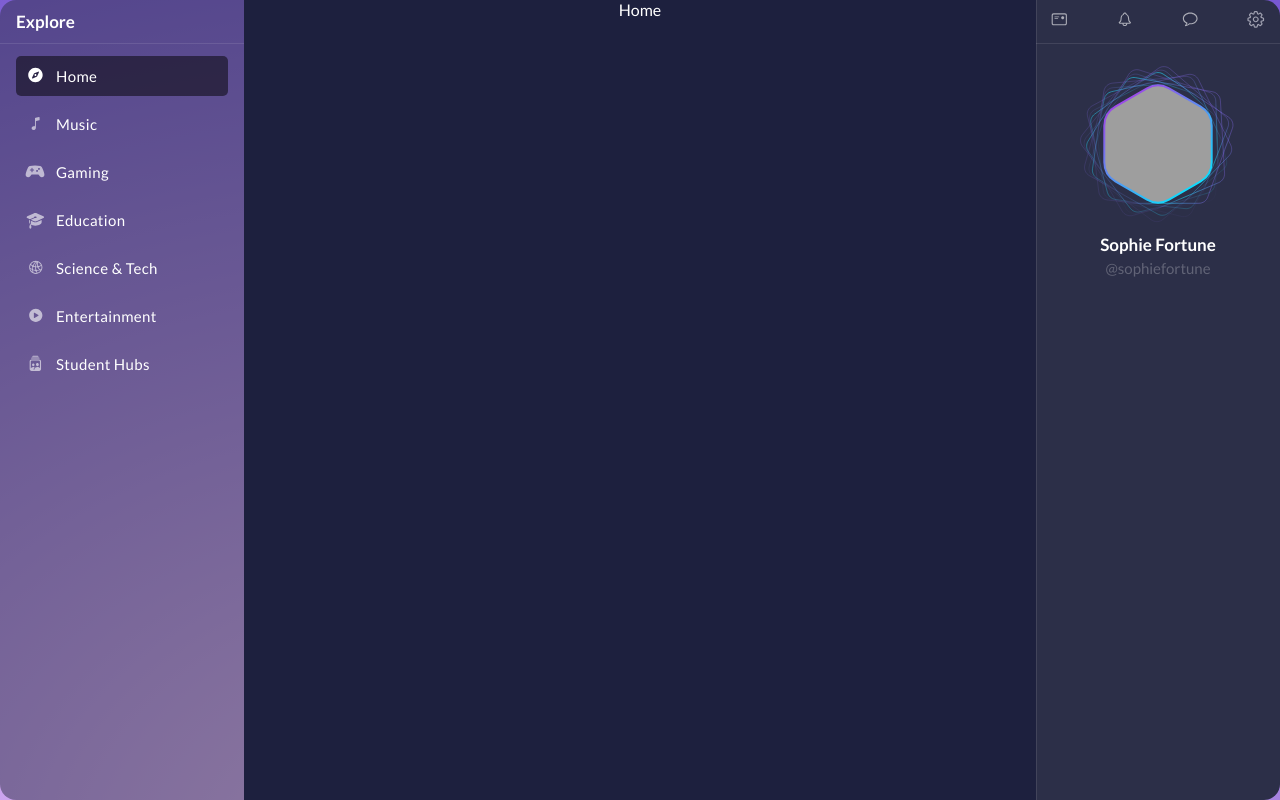
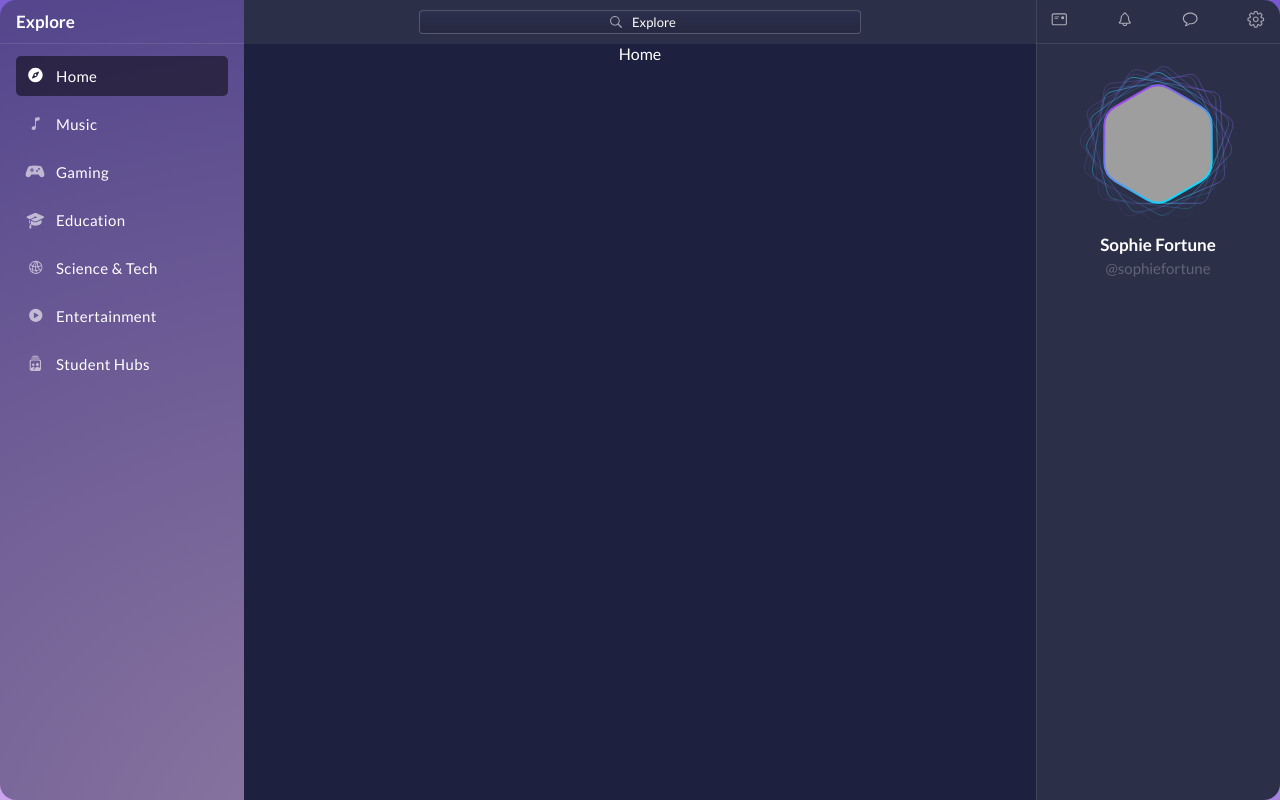
Before and after one commit to ViniciusCavalcanteSantos/daccord, a Next.js app: page / in a window 1280 px wide. Built offline with nearby package versions, Linux system fonts and the light colour scheme; grey boxes are pictures that could not be loaded.

Commit message:
Feat: Adds search header to the main section

```diff
--- a/src/app/layout.tsx
+++ b/src/app/layout.tsx
@@ -5,6 +5,7 @@ import Sidebar from '@/components/Sidebar'
 import styled from "./page.module.css";
 import UserProfile from '@/components/UserProfile';
 import StyledComponentsRegistry from './lib/registry';
+import SearchHeader from '@/components/SearchHeader';
 
 const lato = Lato({ weight: ["300", "400", "700"], subsets: ['latin'] })
 
@@ -27,6 +28,8 @@ export default function RootLayout({
               <Sidebar />
 
               <section className={styled.content}>
+                <SearchHeader />
+
                 {children}
               </section>
 
--- a/src/app/page.module.css
+++ b/src/app/page.module.css
@@ -20,6 +20,7 @@
 .content {
   background: #1D203E;
   display: flex;
-  justify-content: center;
+  flex-direction: column;
+  align-items: center;
   color: #fff;
 }
--- /dev/null
+++ b/src/components/SearchHeader.tsx
@@ -0,0 +1,86 @@
+"use client";
+
+import styled from "styled-components";
+import SearchIcon from "./icons/SearchIcon";
+import { useState } from "react";
+
+interface PlaceholderProps {
+  visible: boolean
+}
+
+const Container = styled.div`
+  display: flex;
+  justify-content: center;
+  align-items: center;
+  background: #2C2F48;
+  width: 100%;
+  height: 44px;
+`
+
+const InputLabel = styled.label`
+  display: flex;
+  justify-content: center;
+  align-items: center;
+  border-radius: 4px;
+  border: 1px solid rgba(255, 255, 255, 0.20);
+  background: linear-gradient(180deg, rgba(46, 51, 90, 0.30) 0%, rgba(28, 27, 51, 0.30) 100%);
+  height: 24px;
+  width: 100%;
+  max-width: 442px;
+`
+
+const Placeholder = styled.div<PlaceholderProps>`
+  position: absolute;
+  display: flex;
+  align-items: center;
+  color: #FFF;
+  text-align: center;
+  font-size: 13px;
+  pointer-events: none;
+  opacity: ${props => props.visible ? "1" : "0"};
+
+  > svg {
+    margin-right: 4px;
+  }
+`
+
+const Input = styled.input`
+  width: 100%;
+  height: 100%;
+  background: none;
+  outline: none;
+  border: none;
+  color: #fff;
+  padding: 0 8px;
+`
+
+const SearchHeader = () => {
+  const [search, setSearch] = useState("");
+  const [showPlaceholder, setShowPlaceholder] = useState(true);
+
+  const handleFocus = () => {
+    setShowPlaceholder(false)
+  }
+
+  const handleBlur = () => {
+    if(!search) {
+      setShowPlaceholder(true);
+    }
+  }
+
+  return (
+    <Container>
+      <InputLabel>
+        <Placeholder visible={showPlaceholder}>
+          <SearchIcon />
+
+          Explore
+        </Placeholder>
+
+        <Input type="text" onChange={e => setSearch(e.target.value)} onFocus={handleFocus} onBlur={handleBlur}/>
+      </InputLabel>
+    </Container>
+  )
+}
+
+export default SearchHeader
--- /dev/null
+++ b/src/components/icons/SearchIcon.tsx
@@ -0,0 +1,17 @@
+const SearchIcon = () => (
+  <svg
+    width={24}
+    height={24}
+    viewBox="0 0 24 24"
+    fill="none"
+    xmlns="http://www.w3.org/2000/svg"
+  >
+    <path
+      d="M10.9007 15.7086C11.9649 15.7086 12.9464 15.3677 13.7493 14.7996L16.77 17.7917C16.9102 17.9306 17.0951 18 17.2926 18C17.7069 18 18 17.6844 18 17.2804C18 17.091 17.9363 16.9079 17.7961 16.7754L14.7945 13.7959C15.4254 12.9753 15.8014 11.959 15.8014 10.8543C15.8014 8.18411 13.5964 6 10.9007 6C8.21136 6 6 8.1778 6 10.8543C6 13.5245 8.20499 15.7086 10.9007 15.7086ZM10.9007 14.6607C8.79766 14.6607 7.05789 12.9374 7.05789 10.8543C7.05789 8.77117 8.79766 7.04787 10.9007 7.04787C13.0037 7.04787 14.7435 8.77117 14.7435 10.8543C14.7435 12.9374 13.0037 14.6607 10.9007 14.6607Z"
+      fill="#EBEBF5"
+      fillOpacity="0.6"
+    />
+  </svg>
+)
+
+export default SearchIcon
```
